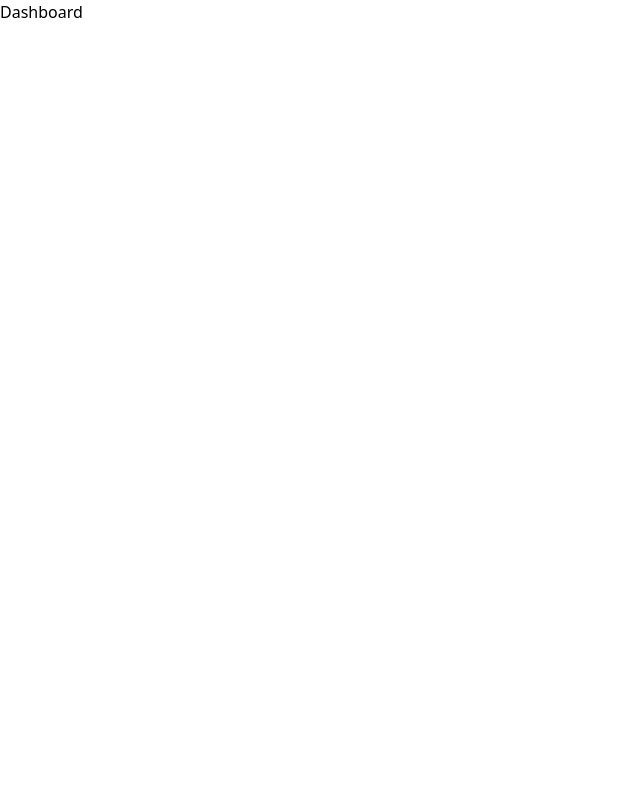
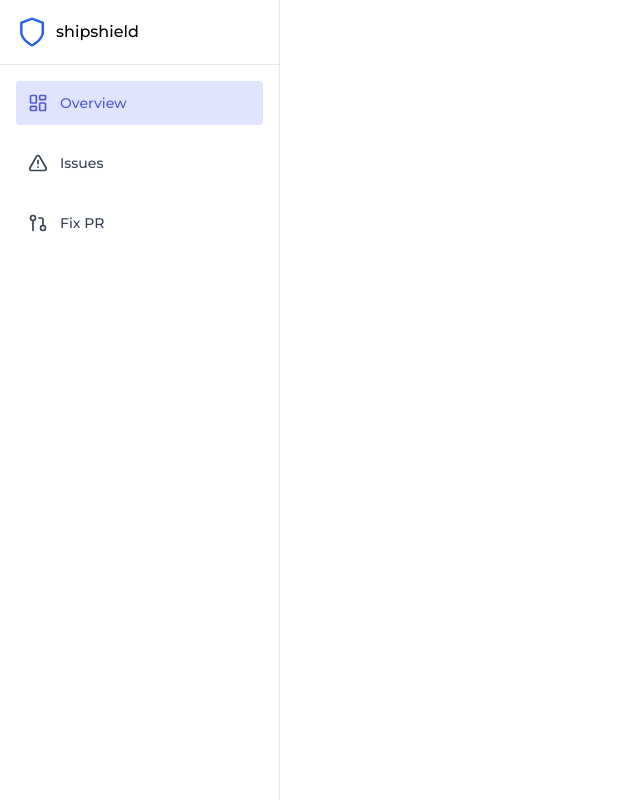
Before and after one commit to nife-codes/shipshield, a React (Vite) app in the folder shipshield-frontend/: page /dashboard in a window 1280 px wide. Shown: the whole page, without its empty margins (0-640 px from the left). Built offline with nearby package versions, Linux system fonts and the light colour scheme; a web font is replaced by a local one.

Commit message:
feat: implement DashboardLayout and enhance Sidebar with navigation links

```diff
--- a/shipshield-frontend/src/App.jsx
+++ b/shipshield-frontend/src/App.jsx
@@ -1,5 +1,3 @@
-
-
 import { BrowserRouter as Router, Routes, Route } from 'react-router-dom';
 import Landing from './Pages/Landing';
 import Scan from './Pages/Scan';
@@ -8,16 +6,23 @@ import Issues from './Pages/Issues';
 import Dashboard from './Pages/Dashboard';
 import Success from './Pages/Success';
 
+import DashboardLayout from './components/layout/DashboardLayout';
+
 function App() {
   return (
     <Router>
       <Routes>
         <Route path="/" element={<Landing />} />
         <Route path="/scan" element={<Scan />} />
+        <Route path="/success" element={<Success />} />
+
+        /* Dashboard Routes */
+        <Route element={<DashboardLayout />}>
         <Route path="/fixpr" element={<FixPR />} />
         <Route path="/issues" element={<Issues />} />
         <Route path="/dashboard" element={<Dashboard />} />
-        <Route path="/success" element={<Success />} />
+        </Route>
+
       </Routes>
     </Router>
   );
--- /dev/null
+++ b/shipshield-frontend/src/components/layout/DashboardLayout.jsx
@@ -0,0 +1,13 @@
+import Sidebar from "./Sidebar";
+import { Outlet } from "react-router-dom";
+
+export default function DashboardLayout() {
+  return (
+    <div className="flex min-h-screen bg-bg text-white">
+      <Sidebar />
+      <main className="flex-1 p-6">
+        <Outlet />
+      </main>
+    </div>
+  );
+}
--- a/shipshield-frontend/src/components/layout/Sidebar.jsx
+++ b/shipshield-frontend/src/components/layout/Sidebar.jsx
@@ -1,9 +1,42 @@
 import React from 'react'
+import logo from '../../assets/logo.png'
+import { NavLink } from "react-router-dom";
+import {
+  LayoutDashboard,
+  AlertTriangle,
+  GitPullRequest,
+} from "lucide-react";
 
 const Sidebar = () => {
+   const navItems = [
+  { label: "Overview", icon: LayoutDashboard, route: "/dashboard" },
+  { label: "Issues", icon: AlertTriangle, route: "/issues"   },
+  { label: "Fix PR", icon: GitPullRequest, route: "/fixpr"  },
+];
+
+
   return (
-    <div>
-      Sidebar
+    <div className="w-70 bg-white border-r border-[#E2E8F0]">
+      <header className="p-4 flex  items-center border-b border-[#E2E8F0]">
+          <img src={logo} alt="ShipShield Logo" className="h-8 w-8 inline-block mr-2"/>
+          <p className='text-black font-medium'>shipshield</p>
+        </header>
+
+        <nav className="p-4">
+            {navItems.map((item) => (
+                <NavLink
+                to={item.route}
+                key={item.label}
+                className={({ isActive }) =>
+                `flex items-center p-3 mb-4  rounded cursor-pointer` +
+                (isActive ? " bg-[#E0E4FF] text-[#4F5BD5] font-semibold" : "hover:bg-gray-200 text-gray-700 ")
+                }
+                >
+                    <item.icon size={20} className="mr-3"/>
+                    <p className="text-sm font-medium">{item.label}</p>
+                </NavLink>
+            ))}
+        </nav>
     </div>
   )
 }
```
